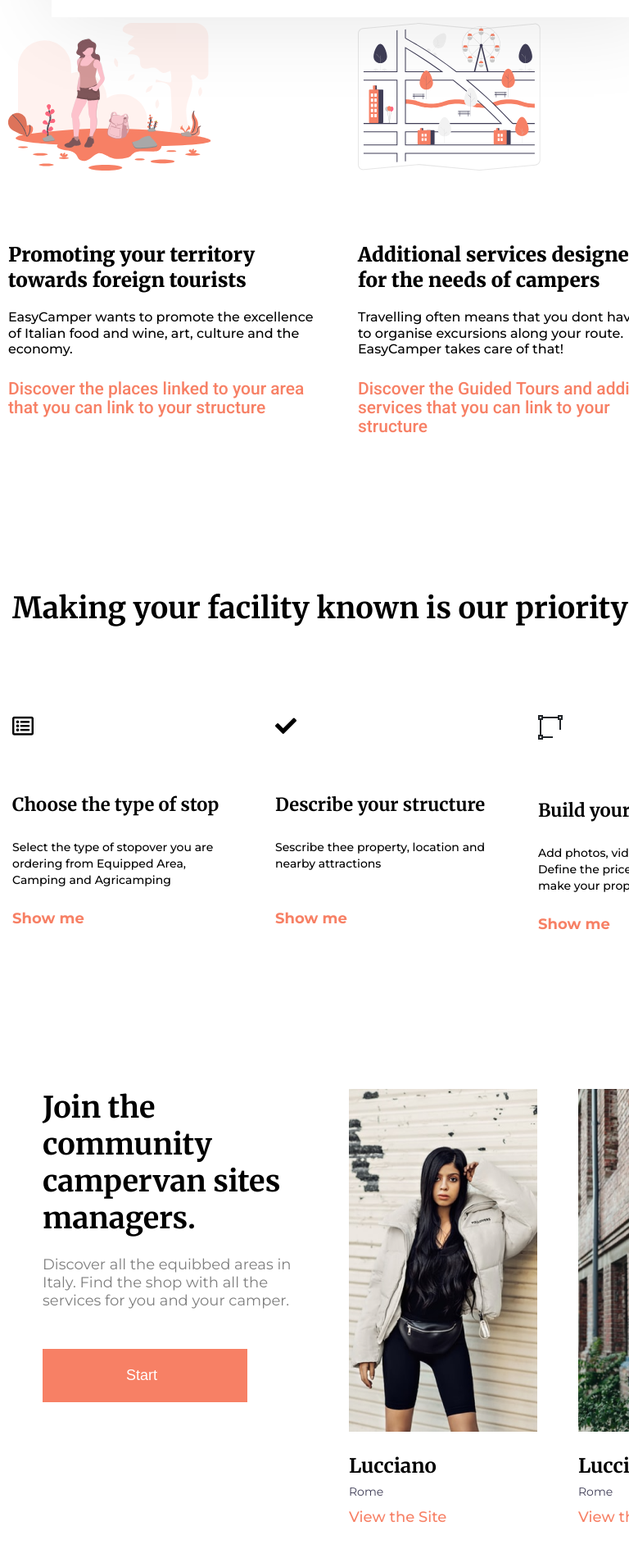
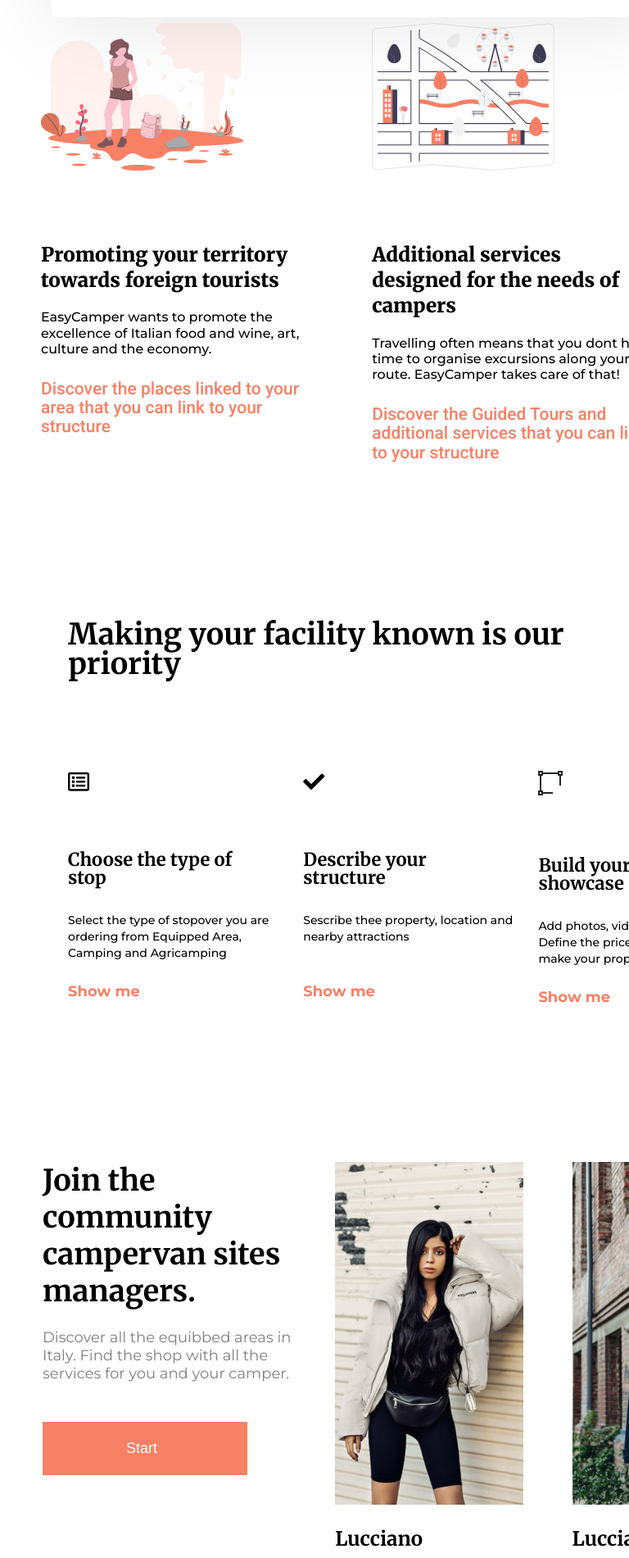
Before and after one commit to Mehemmed0330/Figma.github.io, a plain HTML site: page index.html in a window 768 px wide. Shown: the part 900-2800 px from the top of the page at 82% size. Drawn offline with Linux system fonts and the light colour scheme.

Commit message:
Figma-LastTask

```diff
--- a/css/media.css
+++ b/css/media.css
@@ -89,7 +89,6 @@
     .joincommunity {
         display: grid;
         grid-template-columns: none;
-        gap: 10px;
     }
     .joincommunity_left_data {
         width: 100%;
@@ -135,7 +134,6 @@
     }
     #FooterBackPacking {
         margin-top: 90px;
-        height: 170vh;
     }
     .footer_top_data {
         padding: 33px 71px !important;
@@ -175,10 +173,25 @@
         width: 162%;
     }
     .backpacking_easycamper_cards {
-        margin: 0px 10px;
+        margin: 0px 50px;
+    }
+    .easy_camper_cards {
+        display: grid;
+        column-count: 3;
+        gap: 61px;
+        grid-template-columns: 30% 30% 30%;
     }
     #MakingFacility {
         margin-top: 192px;
+    }
+    .making_facility_cards {
+        display: grid;
+        grid-template-columns: 32% 32% 32% 32%;
+        gap: 68px;
+        margin-top: 112px;
+    }
+    .making_about {
+        width: 278px;
     }
     .backpacking_makingfacility_cards {
         margin-left: 15px;
@@ -192,8 +205,8 @@
     }
     .joincommunity {
         display: grid;
-        grid-template-columns: 425px 790px;
-        gap: 1px;
+        grid-template-columns: 30% 65%;
+        gap: 36px;
     }
     .left_data_text {
         margin-left: 52px;
@@ -203,13 +216,19 @@
         margin-top: 232px;
     }
     .backpacking_makingfacility_cards {
-        margin-left: 15px;
+        margin-left: 83px;
+    }
+    .advantages_cards {
+        display: grid;
+        grid-template-columns: 50% 50% 50%;
+        gap: 62px;
+        margin-top: 112px;
     }
     .backpacking_title {
         width: 101%;
     }
     #FooterBackPacking {
-        width: 162%;
+        width: 100%;
         margin-top: 190px;
     }
 }
--- a/css/style.css
+++ b/css/style.css
@@ -9,7 +9,7 @@
     background-image: url("../images/Rectangle\ 1.png");
     background-position: center;
     background-repeat: no-repeat;
-    background-size: initial;
+    background-size: cover;
 }
 
 .backpacking_navbar {
@@ -322,7 +322,6 @@
 #FooterBackPacking {
     margin-top: 251px;
     width: 100%;
-    height: 575px;
     background: #F7F7F7;
 }
 
```
Also changed, not shown: index.html (+0 -1 lines).
